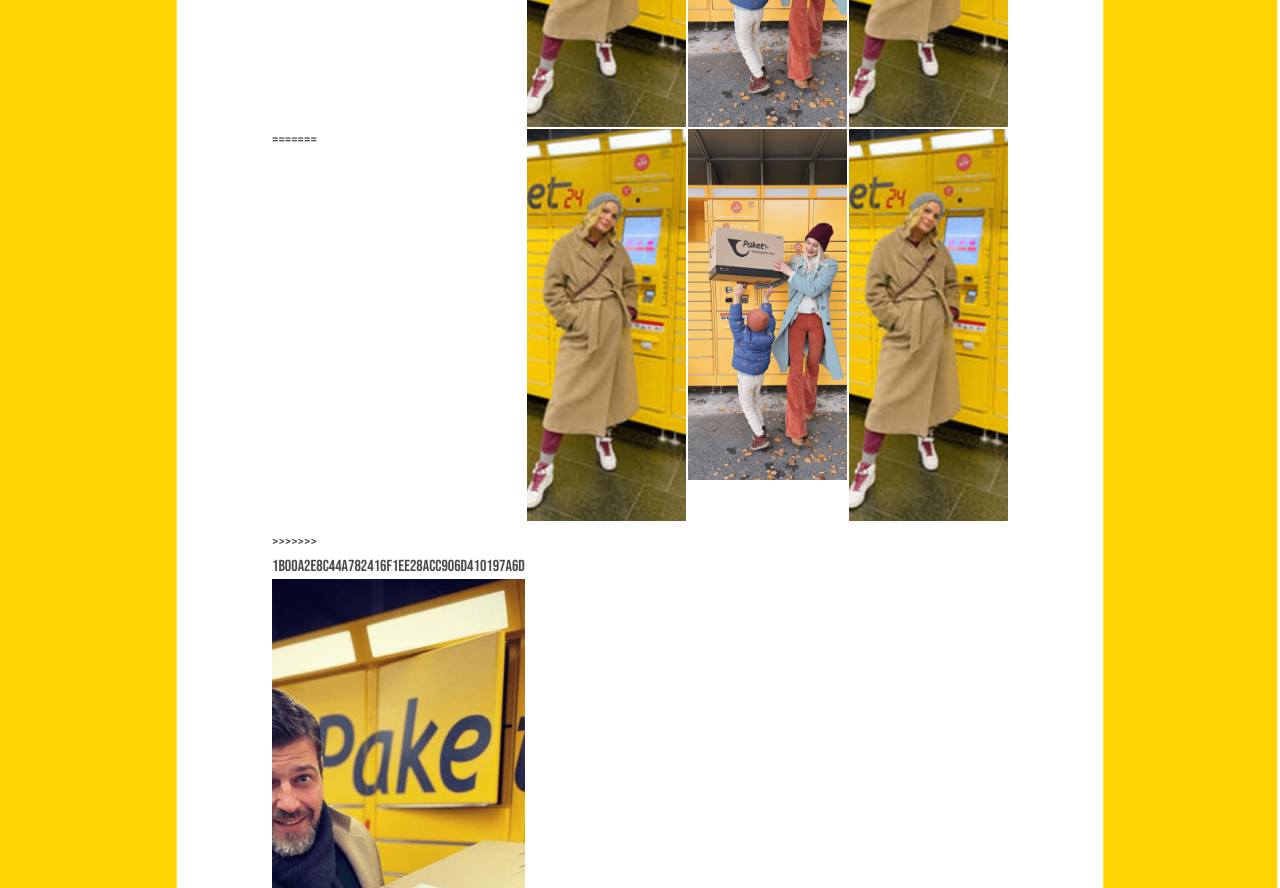
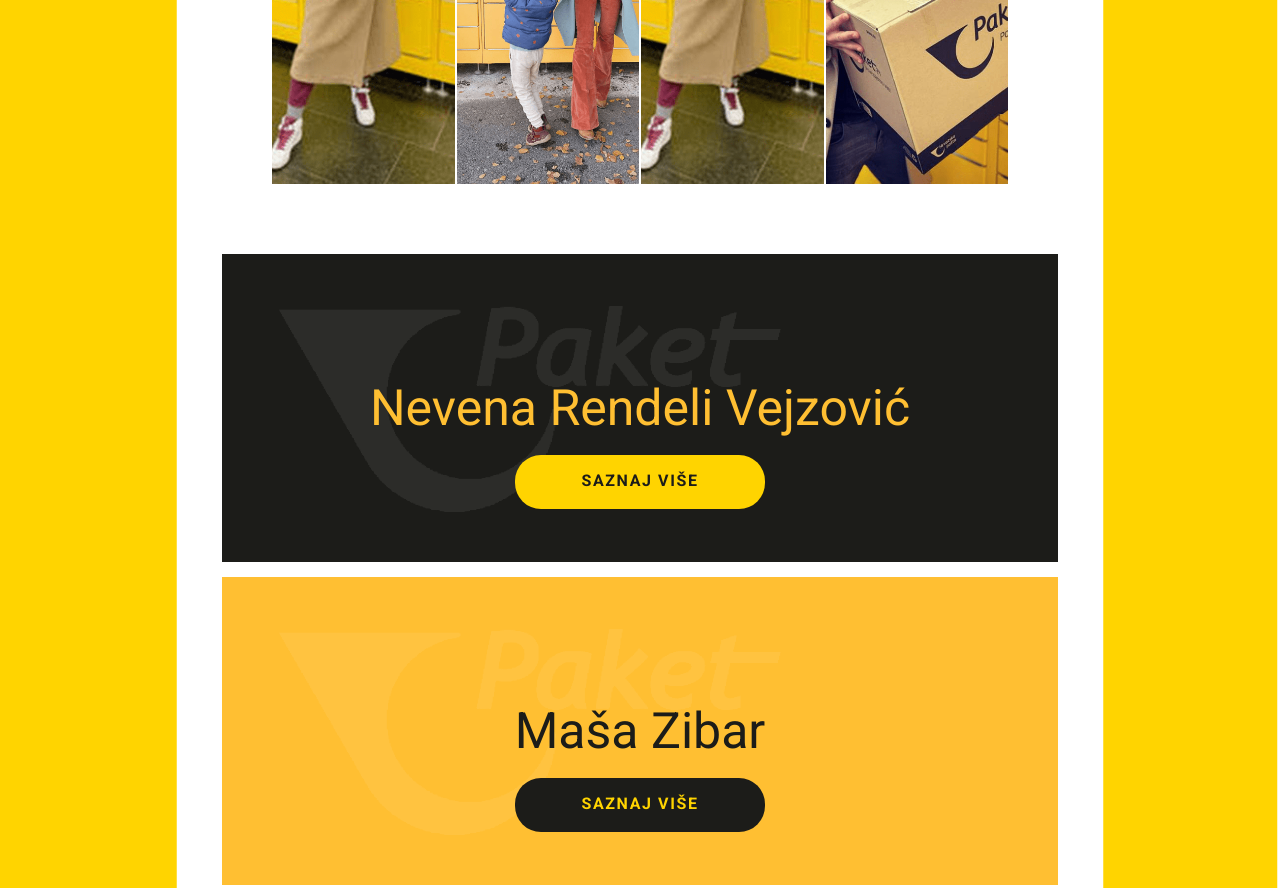
Before and after one commit to Zeljak/paketomat, a website: page index.html in a window 1280 px wide. Shown: the part 2340-3228 px from the top of the page. Drawn offline with nearby package versions, Linux system fonts and the light colour scheme; files whose address does not match are found by name.

Commit message:
short photos

```diff
--- a/index.html
+++ b/index.html
@@ -254,7 +254,6 @@
           <!-- 4 photos -->
           <div class="photo__wrapper">
             <div class="four__photos">
-<<<<<<< HEAD
               <img
                 src="./_assets/images/Nevena_Rendeli.png"
                 alt="Nevena Rendeli"
@@ -267,27 +266,6 @@
                 src="./_assets/images/Nevena_Rendeli.png"
                 alt="Nevena Rendeli"
               />
-=======
-              <div>
-                <img
-                  src="./_assets/images/Nevena_Rendeli.png"
-                  alt="Nevena Rendeli"
-                />
-              </div>
-              <div>
-                <img
-                  src="./_assets/images/Petra_Kurtela.png"
-                  alt="Petra Kurtela"
-                />
-              </div>
-              <div>
-                <img
-                  src="./_assets/images/Nevena_Rendeli.png"
-                  alt="Nevena Rendeli"
-                />
-              </div>
-              <div>
->>>>>>> 1b00a2e8c44a782416f1ee28acc906d410197a6d
               <img
                 src="./_assets/images/Amar_Bukvic_nova.png"
                 alt="Amar Bukvić"
```
